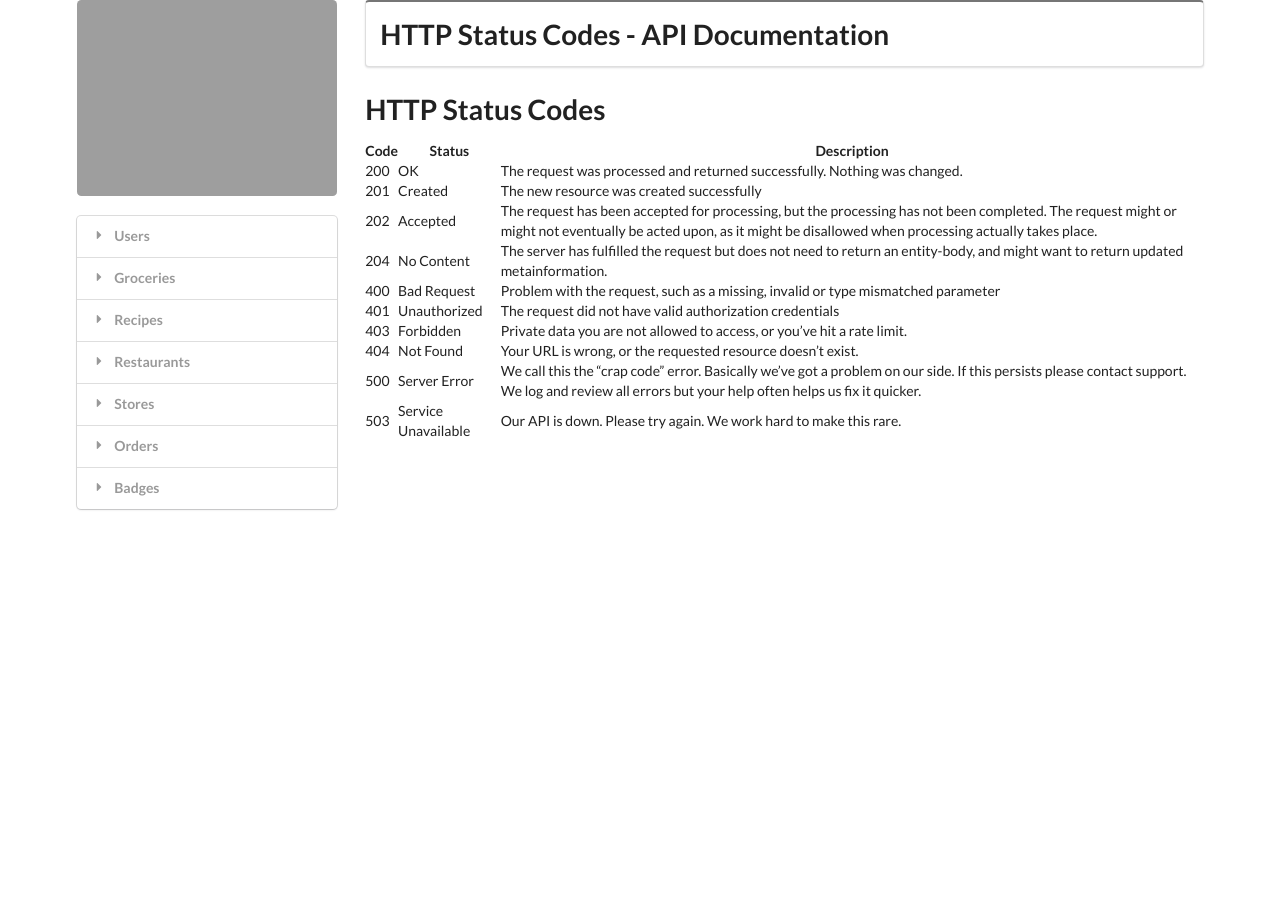
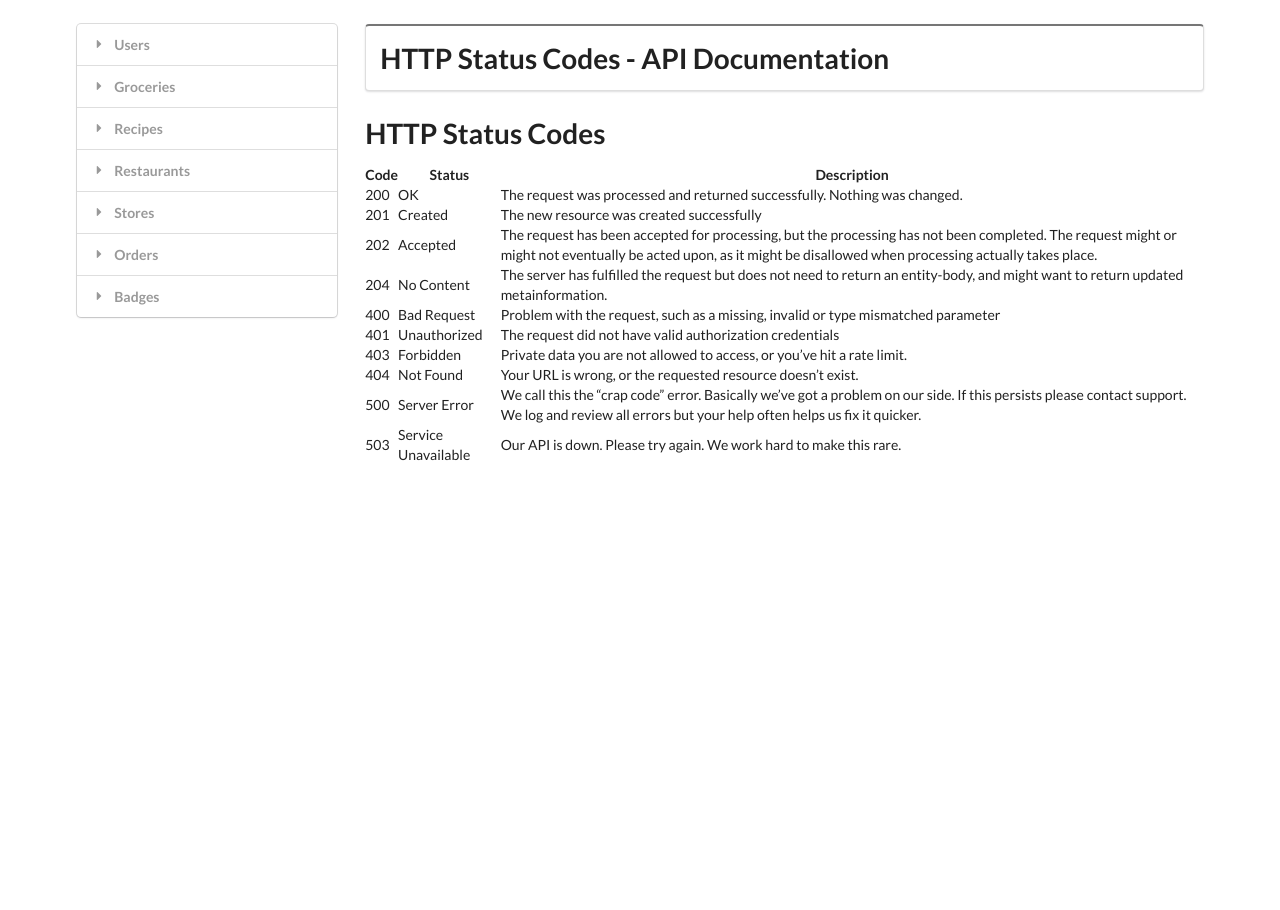
Before and after one commit to letsallchef/docs, a Jekyll site: the page built from status-codes.md, in a window 1280 px wide. Built offline with Jekyll 4.4.1, drawn with Linux system fonts in a browser that asks for light colours.

Commit message:
style and layout changes

```diff
--- a/_layouts/api.html
+++ b/_layouts/api.html
@@ -1,16 +1,17 @@
 ---
 layout: default
 ---
-<div class="ui stackable reverse grid container">
+<div class="ui stackable grid container" id="api">
 	<div class="four wide column">
+		{% if page.cover %}
 		<img src="{{site.baseurl}}/uploads/posts/api/{{ page.cover }}" alt="" class="ui fluid rounded image api-cover">
+		{% endif %}
 		{% include api-sidebar.html %}
 	</div>
 	<div class="twelve wide column">
-	<div class="ui grey segment">
+		<header class="ui grey segment">
 			<h1 class="header">{{ page.title }} - API Documentation</h1>
-
-		</div>
+		</header>
 		{{ content }}
 	</div>
 </div>
--- a/assets/css/style.css
+++ b/assets/css/style.css
@@ -10,6 +10,12 @@
 	margin: 0px;
 	border-radius: 4px;
 }
+header.page-head{
+	margin-top: 20px;
+}
 .api-cover{
 	margin-bottom: 20px;
 }
+#api{
+	margin-top: 10px;
+}
```
